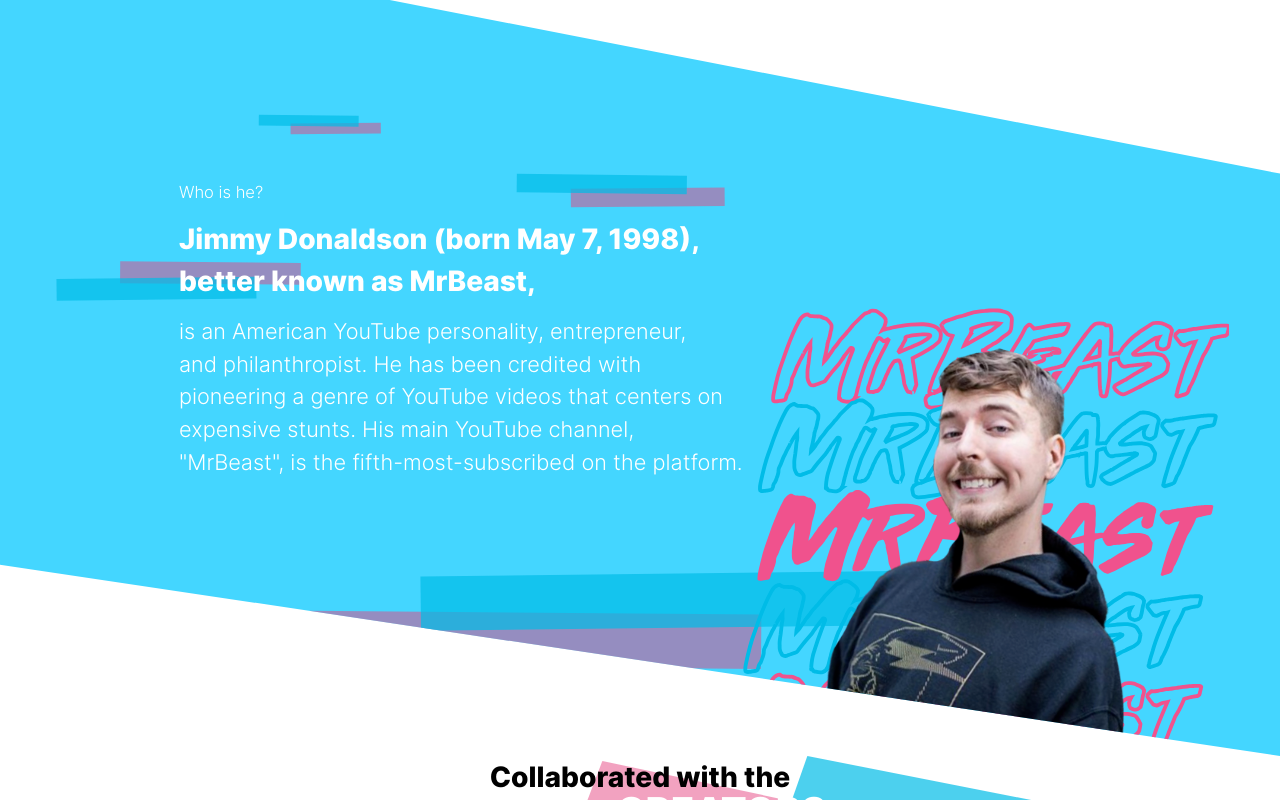
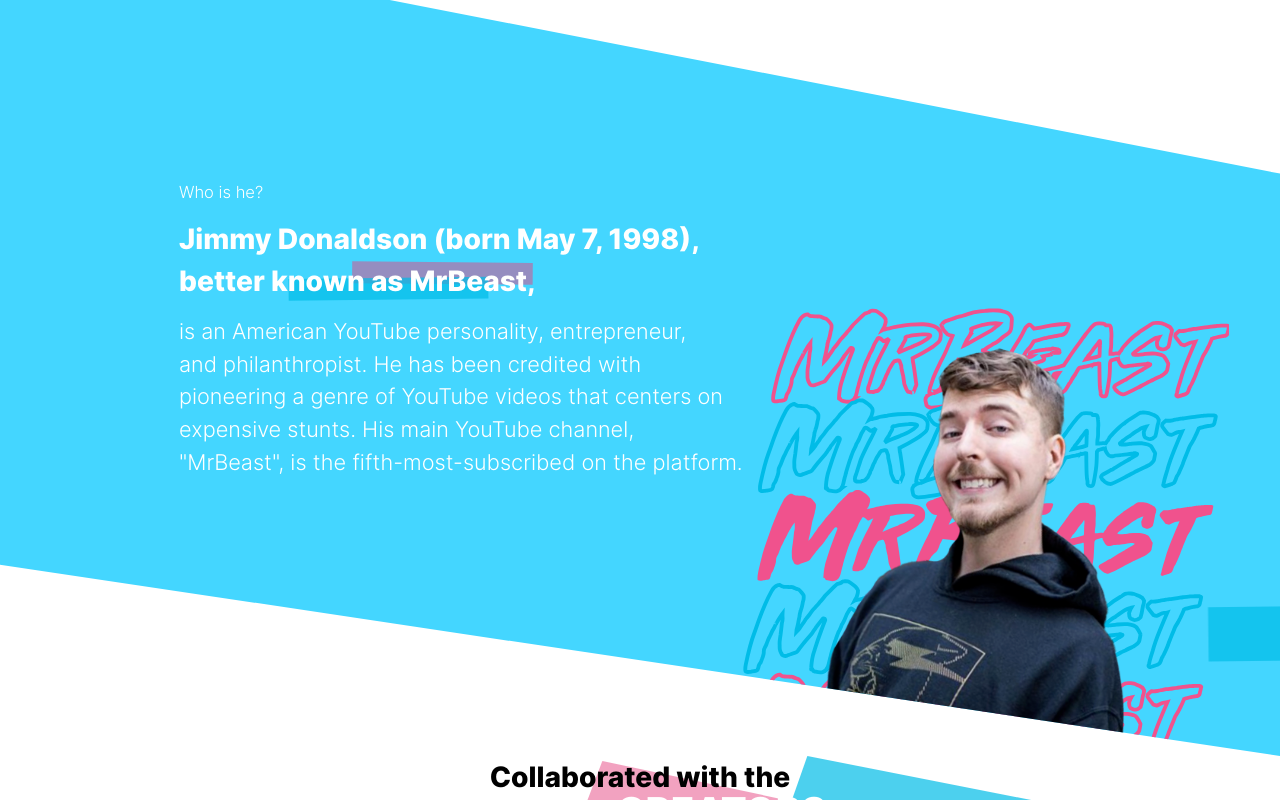
Before and after one commit to Kubon1999/mrbeast-website, a React (Create React App) app: page / in a window 1280 px wide. Shown: the part 460-1260 px from the top of the page. Built offline with nearby package versions, Linux system fonts and the light colour scheme.

Commit message:
added object moving from right to left in the background in the about section

```diff
--- a/package.json
+++ b/package.json
@@ -2,11 +2,13 @@
   "name": "mrbeast",
   "version": "0.1.0",
   "private": true,
+  "homepage": "https://kubon1999.github.io/mrbeast-website/",
   "dependencies": {
     "@testing-library/jest-dom": "^5.16.5",
     "@testing-library/react": "^13.4.0",
     "@testing-library/user-event": "^13.5.0",
     "bootstrap": "^5.2.0",
+    "gh-pages": "^4.0.0",
     "react": "^18.2.0",
     "react-bootstrap": "^2.5.0",
     "react-dom": "^18.2.0",
@@ -15,6 +17,8 @@
     "web-vitals": "^2.1.4"
   },
   "scripts": {
+    "predeploy": "npm run build",
+    "deploy": "gh-pages -d build",
     "start": "react-scripts start",
     "build": "react-scripts build",
     "test": "react-scripts test",
--- a/src/sections/About/About.js
+++ b/src/sections/About/About.js
@@ -10,6 +10,7 @@
   background-color: #44d6ff;
   clip-path: polygon(0 0, 100% 30%, 100% 100%, 0 77%);
   position: relative;
+  overflow: hidden;
 `;
 
 const TextContainer = styled.div`
--- a/src/sections/About/AboutDetails.js
+++ b/src/sections/About/AboutDetails.js
@@ -6,9 +6,21 @@
   alt: "two-stripes-blue-pink";
   position: absolute;
   z-index: 5;
-  left: 4%;
+  left: -10%;
   top: 35%;
   width: 20vw;
+
+  animation: moveRight 20s linear infinite;
+
+  @keyframes moveRight {
+    0% {
+      left: -10%;
+    }
+
+    100% {
+      left: 100%;
+    }
+  }
 `;
 
 Two_stripes_blue_pink_1.defaultProps = {
@@ -19,11 +31,23 @@
   alt: "two-stripes-blue-pink";
   position: absolute;
   z-index: 5;
-  left: 20%;
+  left: -10%;
   top: 20%;
   width: 10vw;
   transform: rotate(180deg);
   transform: scale(1, -1);
+
+  animation: moveRight 7s linear infinite;
+
+  @keyframes moveRight {
+    0% {
+      left: -10%;
+    }
+
+    100% {
+      left: 100%;
+    }
+  }
 `;
 
 Two_stripes_blue_pink_2.defaultProps = {
@@ -34,11 +58,24 @@
   alt: "two-stripes-blue-pink";
   position: absolute;
   z-index: 5;
-  left: 40%;
+  right: 0%;
+  display:none;
   top: 25%;
   width: 17vw;
   transform: rotate(180deg);
   transform: scale(1, -1);
+
+  animation: moveLeft 5s linear infinite;
+
+  @keyframes moveLeft {
+    0% {
+      transform: right:0%;
+    }
+
+    100% {
+      transform: right:100%;
+    }
+  }
 `;
 
 Two_stripes_blue_pink_3.defaultProps = {
@@ -49,10 +86,21 @@
   alt: "two-stripes-blue-pink";
   position: absolute;
   z-index: 5;
-  left: 23%;
+  right: -60%;
   top: 63%;
   width: 50vw;
   transform: rotate(180deg);
+  animation: moveLeft 70s linear infinite;
+
+  @keyframes moveLeft {
+    0% {
+      transform: translateX(0);
+    }
+
+    100% {
+      transform: translateX(-400%);
+    }
+  }
 `;
 
 Two_stripes_blue_pink_4.defaultProps = {
```
Also changed, not shown: 1 other file (tests, documents, lock files or other folders).
